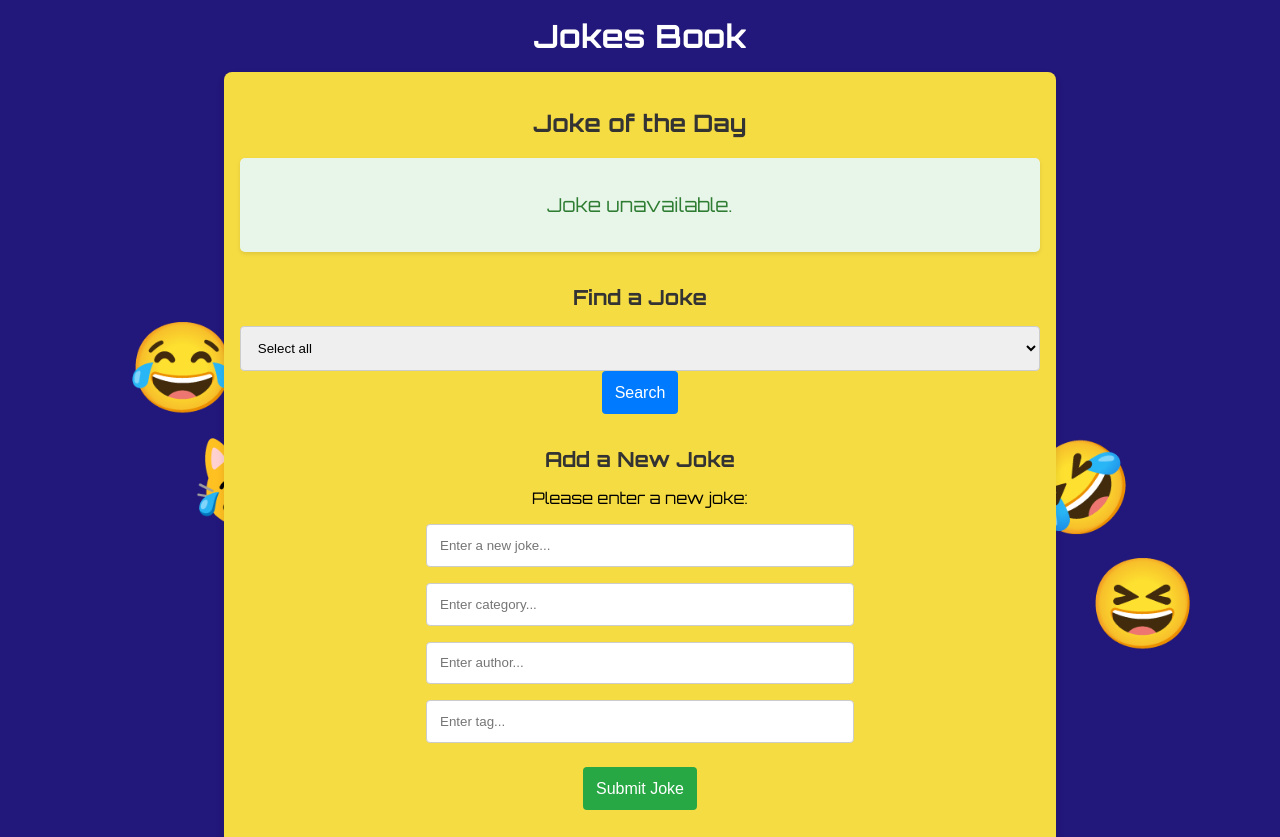
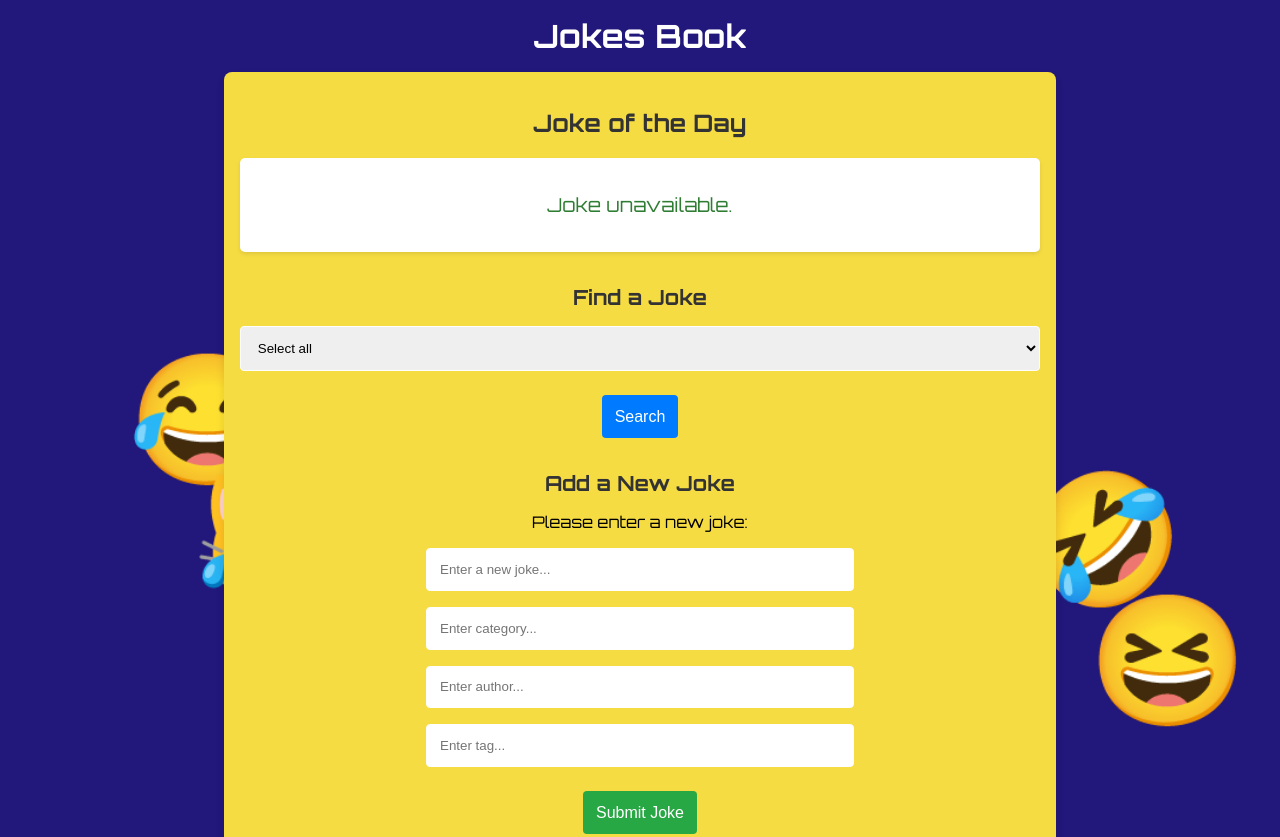
Before and after one commit to Lolisolera/jokes-book-frontend, a website built with Vite: page index.html in a window 1280 px wide. Shown: the top 837 px of the page. Built offline with nearby package versions, Linux system fonts and the light colour scheme; no server answers.

Commit message:
adjust 'search' button, change emojis sizes and change fields background colour

```diff
--- a/styles/styles.scss
+++ b/styles/styles.scss
@@ -48,8 +48,6 @@ body {
     // Animated Background
     &__background {
         position: absolute;
-        top: 0;
-        left: 0;
         width: 100%;
         height: 100%;
         overflow: hidden;
@@ -59,7 +57,7 @@ body {
 
     &__emoji {
         position: absolute;
-        font-size: 5.5rem;
+        font-size: 8rem;
         animation: float 10s linear infinite;
 
         &:nth-child(odd) {
@@ -90,7 +88,7 @@ body {
         }
 
         &-box {
-            background-color: #e8f5e9;
+            background-color: #fff;
             padding: 1rem;
             border-radius: 5px;
             box-shadow: 0 2px 4px rgba(0, 0, 0, 0.1);
@@ -127,7 +125,7 @@ body {
 
     &__input {
         padding: 0.8rem;
-        border: 1px solid #ccc;
+        border: 1px solid #fff;
         border-radius: 4px;
         width: 100%;
         max-width: 400px;
@@ -142,12 +140,13 @@ body {
     &__select {
         padding: 0.8rem;
         border-radius: 4px;
-        border: 1px solid #ccc;
+        border: 1px solid #fff;
         width: 100%;
     }
 
     &__search-button {
         padding: 0.8rem;
+        margin-top: 1.5em;
         background-color: #007bff;
         color: #fff;
         border: none;
```
